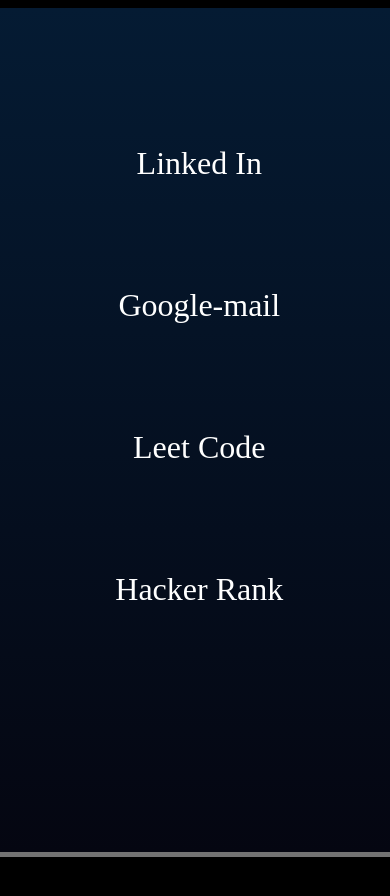
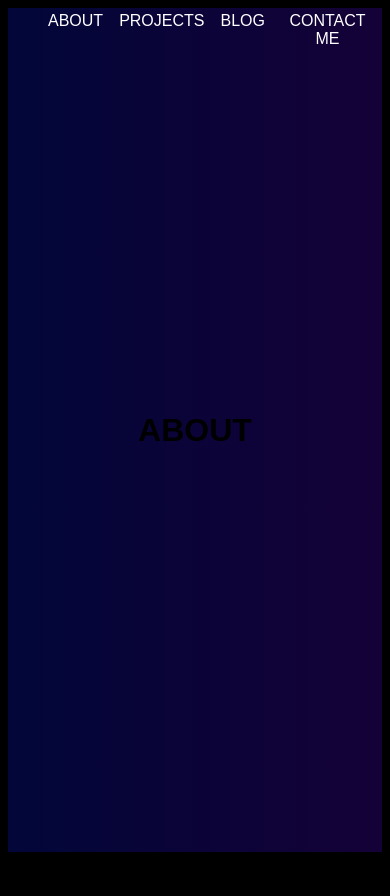
Before and after one commit to Shwetha-75/portfolio, a React (Create React App) app: page / in a window 390 px wide. Shown: the top 896 px of the page. Before the commit the page ends 844 px from the top, so only its background shows below. Built offline with nearby package versions, Linux system fonts and the light colour scheme.

Commit message:
Comming the changes in entire landing page section

```diff
--- a/package.json
+++ b/package.json
@@ -12,6 +12,7 @@
     "@testing-library/react": "^13.4.0",
     "@testing-library/user-event": "^13.5.0",
     "bootstrap": "^4.0.0-alpha.6",
+    "portfolio": "file:",
     "react": "^18.3.1",
     "react-bootstrap": "^0.32.4",
     "react-dom": "^18.3.1",
@@ -20,6 +21,7 @@
     "react-parallax": "^3.5.1",
     "react-responsive-modal": "^6.4.2",
     "react-scripts": "5.0.1",
+    "react-scroll": "^1.9.0",
     "react-scroll-to-top": "^3.0.0",
     "react-slick": "^0.30.2",
     "react-spring": "^9.7.3",
--- a/src/App.js
+++ b/src/App.js
@@ -4,8 +4,8 @@
 // import animatedGirl from './assets/animated-girl.gif';
 function App() {
   return (
-    <div>
-
+    <div >
+     {/* <h1 style={{color:'white',backgroundColor:'red'}} >Hello</h1> */}
      <Main/>
 
 
--- a/src/Component/Card.jsx
+++ b/src/Component/Card.jsx
@@ -1,13 +1,27 @@
 import React from 'react'
 import "./card.css";
-import { SlArrowDown } from "react-icons/sl";
+
 export default function Card(props) {
   const [onHoverMail,setOnHoverMail]=React.useState(false);
   const [onHoverLinkedIn,setOnHoverLinkedIn]=React.useState(false);
   const [onHoverLeetCode,setOnHoverLeetCode]=React.useState(false);
   const [onHoverHackerRank,setOnHoverHackerRank]=React.useState(false);
 
+  const handleOnClickLinkedIn=()=>{
+    window.open('https://www.linkedin.com/in/shwetha-k-0948ab228/','')
+  }
 
+  const handleOnClickHackerRank=()=>{
+    window.open('https://www.hackerrank.com/profile/shwetha_675','')
+  }
+
+  const handleOnClickLeetCode=()=>{
+    window.open('https://leetcode.com/SHWETHA_K/','')
+  }
+
+  const handleOnClickGmail=()=>{
+    window.open('mailto:shwethak412@gmail.com','')
+  }
   return (
     <div >
 
@@ -17,12 +31,21 @@
         <ul>
 
         <li
+        style={{
+          marginTop:'2%'
+        }}
+        onClick={handleOnClickLinkedIn}
         className={onHoverLinkedIn?'linkedIn-tag':''}
         onMouseOver={()=>setOnHoverLinkedIn(true)}
         onMouseLeave={()=>setOnHoverLinkedIn(false)}>
             Linked In
           </li>
-          <li>
+          <li
+          onClick={handleOnClickGmail}
+          >
+
+
+
            <div onMouseOver={()=>setOnHoverMail(true)} onMouseLeave={()=>setOnHoverMail(false)} className={onHoverMail?'google-tag-div--g':""} style={{display:'inline-flex'}}>G</div>
            <div onMouseOver={()=>setOnHoverMail(true)} onMouseLeave={()=>setOnHoverMail(false)} className={onHoverMail?'google-tag-div--o-1':""} style={{display:'inline-flex'}}>o</div>
            <div onMouseOver={()=>setOnHoverMail(true)} onMouseLeave={()=>setOnHoverMail(false)} className={onHoverMail?'google-tag-div--o':""} style={{display:'inline-flex'}}>o</div>
@@ -34,6 +57,7 @@
 
           </li>
           <li
+          onClick={handleOnClickLeetCode}
           className={onHoverLeetCode?'leetcode-tag':''}
           onMouseOver={()=>setOnHoverLeetCode(true)}
           onMouseLeave={()=>setOnHoverLeetCode(false)}
@@ -41,12 +65,12 @@
            Leet Code
           </li>
           <li
+          onClick={handleOnClickHackerRank}
           className={onHoverHackerRank?'hackerRank-tag':''}
           onMouseOver={()=>setOnHoverHackerRank(true)}
           onMouseLeave={()=>setOnHoverHackerRank(false)} >
            Hacker Rank
           </li>
-
         </ul>
         <div onClick={props.handleOnClickStatus}>
 
--- a/src/Component/Main.jsx
+++ b/src/Component/Main.jsx
@@ -1,232 +1,198 @@
-// import React from 'react'
-// import Name from './Name';
-// import Contact from './Contact';
-// import { PiLessThan } from "react-icons/pi";
-// // import Slider from 'react-slick';
-// import 'slick-carousel/slick/slick.css';
-// import 'slick-carousel/slick/slick-theme.css';
-// import GridCard from './Card';
-// import { BiSolidUpArrow } from "react-icons/bi";
-// // import ScrollToTop from "react-scroll-to-top";
-// // import { TfiArrowCircleUp } from "react-icons/tfi";
-// // import  {useInView } from 'react-intersection-observer';
-// // import Slide from '@mui/material/Slide';
-// export default function Main() {
+import React, { useState } from "react";
+import { Link} from "react-scroll";
+import "./card.css"
 
-//   const [cursor,setCursor]=React.useState({x:0,y:0});
+export default function App() {
+
+  const[status,setStatus]=React.useState(false);
+  const [onHoverMail,setOnHoverMail]=React.useState(false);
+const [onHoverLinkedIn,setOnHoverLinkedIn]=React.useState(false);
+const [onHoverLeetCode,setOnHoverLeetCode]=React.useState(false);
+const [onHoverHackerRank,setOnHoverHackerRank]=React.useState(false);
+
+const handleOnClickLinkedIn=()=>{
+ window.open('https://www.linkedin.com/in/shwetha-k-0948ab228/','')
+}
+
+const handleOnClickHackerRank=()=>{
+ window.open('https://www.hackerrank.com/profile/shwetha_675','')
+}
+
+const handleOnClickLeetCode=()=>{
+ window.open('https://leetcode.com/SHWETHA_K/','')
+}
+
+const handleOnClickGmail=()=>{
+ window.open('mailto:shwethak412@gmail.com','')
+}
+ const handleOnClickStatus=()=>{
+   setStatus(!status);
+ }
+
+  const [activeSection, setActiveSection] = useState("about");
+  const [fadeOut, setFadeOut] = useState(false);
+
+  const handleSetActive = (to) => {
+    setFadeOut(true); // Start fading out current section
+
+    // Delay switching section until the fade out is done
+    setTimeout(() => {
+      setActiveSection(to);
+      setFadeOut(false); // Remove fade effect for the new section
+    }, 600);
+  };
+
+  return (
+    <div className="App">
+      <header className="nav">
+        <nav className="nav__container__actions">
+          <ul>
+            <li>
+              <Link
+                activeClass="active"
+                smooth
+                spy
+                to="about"
+                onClick={() => handleSetActive("about")}>
+                ABOUT
+              </Link>
+            </li>
+            <li>
+              <Link
+                activeClass="active"
+                smooth
+                spy
+                to="projects"
+                onClick={() => handleSetActive("projects")}>
+                PROJECTS
+              </Link>
+            </li>
+            <li>
+              <Link
+                activeClass="active"
+                smooth
+                spy
+                to="blog"
+                onClick={() => handleSetActive("blog")}>
+                BLOG
+              </Link>
+            </li>
+            <li>
+              <Link
+                activeClass="active"
+                smooth
+                spy
+                to="contact"
+                onClick={() => handleSetActive("contact")}
+              >
+                CONTACT ME
+              </Link>
+            </li>
+          </ul>
+        </nav>
+      </header>
+
+
+      <section
+
+        id="about"
+        className={`section
+          ${activeSection === "about" ?
+             "active-section" : "hidden-section"}
+             ${fadeOut && activeSection === "about" ? "fade-out" : ""}`}
+      >
+        ABOUT
+      </section>
+
+      <section
+        id="projects"
+        className={`section ${activeSection ===
+          "projects" ?
+          "active-section" :
+          "hidden-section"} ${fadeOut &&
+            activeSection === "projects" ? "fade-out" : ""}`}
+      >
+        PROJECTS
+      </section>
+
+      <section
+        id="blog"
+        className={`section
+          ${activeSection === "blog" ? "active-section" : "hidden-section"}
+          ${fadeOut && activeSection === "blog" ? "fade-out" : ""}`}
+      >
+        BLOG
+      </section>
+
+      <section
+        id="contact"
+        className={`section
+          ${activeSection === "contact" ? "active-section" : "hidden-section"}
+          ${fadeOut && activeSection === "contact" ? "fade-out" : ""}`}
+      >
+        CONTACT ME
+
+      <nav
+      id={status?"myNav":"hidden"}
+           className="div-tag-navigation-bar">
+        <ul
+        style={{
+          listStyle:'none'
+        }}
+        >
+
+        <li
+        style={{
+          marginTop:'2%'
+        }}
+        onClick={handleOnClickLinkedIn}
+        className={onHoverLinkedIn?'linkedIn-tag':''}
+        onMouseOver={()=>setOnHoverLinkedIn(true)}
+        onMouseLeave={()=>setOnHoverLinkedIn(false)}>
+            Linked In
+          </li>
+          <li
+          onClick={handleOnClickGmail}
+          >
 
 
 
-//   React.useEffect(() => {
-//     const handleMouseMove = (e) => {
-//       setCursor({ x: e.clientX, y: e.clientY });
-//     };
+           <div onMouseOver={()=>setOnHoverMail(true)} onMouseLeave={()=>setOnHoverMail(false)} className={onHoverMail?'google-tag-div--g':""} style={{display:'inline-flex'}}>G</div>
+           <div onMouseOver={()=>setOnHoverMail(true)} onMouseLeave={()=>setOnHoverMail(false)} className={onHoverMail?'google-tag-div--o-1':""} style={{display:'inline-flex'}}>o</div>
+           <div onMouseOver={()=>setOnHoverMail(true)} onMouseLeave={()=>setOnHoverMail(false)} className={onHoverMail?'google-tag-div--o':""} style={{display:'inline-flex'}}>o</div>
+           <div onMouseOver={()=>setOnHoverMail(true)} onMouseLeave={()=>setOnHoverMail(false)} className={onHoverMail?'google-tag-div--g':""} style={{display:'inline-flex'}}>g</div>
+           <div onMouseOver={()=>setOnHoverMail(true)} onMouseLeave={()=>setOnHoverMail(false)} className={onHoverMail?'google-tag-div--l':""} style={{display:'inline-flex'}}>l</div>
+           <div onMouseOver={()=>setOnHoverMail(true)} onMouseLeave={()=>setOnHoverMail(false)} className={onHoverMail?'google-tag-div--e':""} style={{display:'inline-flex'}}>e</div>
+           <div onMouseOver={()=>setOnHoverMail(true)} onMouseLeave={()=>setOnHoverMail(false)} className={onHoverMail?'google-tag-div---':""} style={{display:'inline-flex'}}>-</div>
+           <div onMouseOver={()=>setOnHoverMail(true)} onMouseLeave={()=>setOnHoverMail(false)} className={onHoverMail?'google-tag-div--mail':''} style={{display:'inline-flex'}}>{" "}mail</div>
 
-//     document.addEventListener('mousemove', handleMouseMove);
-//     return () => {
-//       document.removeEventListener('mousemove', handleMouseMove);
-//     };
-//   }, []);
-
-//   const [status,setStatus]=React.useState(false);
-//   const handleOnClickSetStatus=()=>{
-//     setStatus(!status)
-//   }
-//   // const [isVisible, setIsVisible] = React.useState(false);
-
-//   // Show button when page is scrolled down 300px
-//   // const toggleVisibility = () => {
-//   //     if (window.pageYOffset > 300) {
-//   //         setIsVisible(true);
-//   //     } else {
-//   //         setIsVisible(false);
-//   //     }
-//   // };
-
-//   // Scroll to top
-//   // const scrollToTop = () => {
-//   //     window.scrollTo({
-//   //         top: 0,
-//   //         behavior: 'smooth'
-//   //     });
-//   // };
-
-//   // React.useEffect(() => {
-//   //     window.addEventListener('scroll', toggleVisibility);
-//   //     return () => {
-//   //         window.removeEventListener('scroll', toggleVisibility);
-//   //     };
-//   // }, []);
-
-//   const [isVisible,setIsVisible]=React.useState(false);
-//   const toggleMoveTop=()=>{
-//     if(window.pageYOffset>300)
-//       {
-//         setIsVisible(true);
-//       }
-//       else{
-//         setIsVisible(false);
-//       }
-//   }
-//   const handleOnScroll=()=>{
-//        window.scrollTo({
-//         top:0,
-//         behavior:'smooth'
-//        })
-//   }
-//   React.useEffect(()=>{
-
-//     document.addEventListener('scroll', toggleMoveTop);
-//     return () => {
-//       document.removeEventListener('scroll', toggleMoveTop);
-//     };
-//   },[]);
-//     // const settings = {
-//     //   dots: true,
-//     //   infinite: false,
-//     //   speed: 500,
-//     //   slidesToShow: 1,
-//     //   slidesToScroll: 1,
-//     //   vertical: true, // To scroll vertically like pages
-//     //   verticalSwiping: true,
-//     // };
-
-//     // const pages = [
-//     //   { id: 1, content: 'Page 1 Content' },
-//     //   { id: 2, content: 'Page 2 Content' },
-//     //   { id: 3, content: 'Page 3 Content' },
-//     //   // Add more pages as needed
-//     // ];
-
-//   const handleOnClickGmail=()=>{
-//     window.open('mailto:shweetha.sweety17@gmail.com','')
-//   }
-
-//   const handleOnClickLinkedIn=()=>{
-//     window.open('https://www.linkedin.com/in/shwetha-k-0948ab228/','')
-//   }
+          </li>
+          <li
+          onClick={handleOnClickLeetCode}
+          className={onHoverLeetCode?'leetcode-tag':''}
+          onMouseOver={()=>setOnHoverLeetCode(true)}
+          onMouseLeave={()=>setOnHoverLeetCode(false)}
+          >
+           Leet Code
+          </li>
+          <li
+          onClick={handleOnClickHackerRank}
+          className={onHoverHackerRank?'hackerRank-tag':''}
+          onMouseOver={()=>setOnHoverHackerRank(true)}
+          onMouseLeave={()=>setOnHoverHackerRank(false)} >
+           Hacker Rank
+          </li>
+        </ul>
+        <div onClick={handleOnClickStatus}>
 
 
-//   return (
-//     <div>
+       </div>
 
-//         <Name/>
-//         <GridCard/>
-//    <div className={`div-tag-arrow ${isVisible? 'visible':''}`}  >
-//    < BiSolidUpArrow  onClick={handleOnScroll} visibility={isVisible} size={50}/>
-//    </div>
-//          {/* <button
-//             className={`move-to-top ${isVisible ? 'visible' : ''}`}
-//             onClick={scrollToTop}
-
-//         >
-//             Top
-//         </button> */}
-//         <Contact handleOnClickSetStatus={handleOnClickSetStatus}  />
+        </nav>
 
 
-// <div id={status ?'myNav':'hidden'} className="overlay">
-//   <p style={{textAlign:'center'}}>Drop Your Message</p>
-//   {/* <div  className="closebtn" onClick={()=>setStatus(false)}>&times;</div> */}
-//   <PiLessThan className="closebtn" size={0} onClick={()=>setStatus(false)}/>
-//   <div className="overlay-content">
-//     <p onClick={handleOnClickGmail} className="gmail-tag">Gmail</p>
-//     <p onClick={handleOnClickLinkedIn}  className="linkedin-tag">LinkedIn</p>
+      </section>
+      </div>
 
-
-//   </div>
-// </div>
-
-// {status &&  (<div>
-
-// <div
-//         className="cursor-shadow"
-//         style={{ left: `${cursor.x}px`, top:`${ cursor.y}px` }}
-//       ></div>
-//       <h1>hello</h1>
-//       <div
-//         className="cursor-text"
-//         style={{ left: `${cursor.x}px`, top:`{${cursor.y }+ 30}px` }}
-//       >
-//         Your Text Here
-//       </div>
-// </div>)}
-
-// {status===false&&  (<div>
-
-//   <div
-//           className="cursor-shadow-another"
-//           style={{ left: `${cursor.x}px`, top:`${ cursor.y}px` }}
-//         ></div>
-//         <h1>hello</h1>
-//         <div
-//           className="cursor-text-another"
-//           style={{ left: `${cursor.x}px`, top:`{${cursor.y }+ 30}px` }}
-//         >
-//           Your Text Here
-//         </div>
-//   </div>)}
-
-// {/* <div style={{ height: '100vh', overflow: 'hidden' }}>
-//       <Slider {...settings}>
-//         {pages.map(page => (
-//           <div key={page.id} style={{ height: '100vh', display: 'flex', alignItems: 'center', justifyContent: 'center' }}>
-//             <h2>{page.content}</h2>
-//           </div>
-//         ))}
-//       </Slider>
-//     </div> */}
-
-
-// {/* <h1>Hello, world!</h1>
-// <h1>Hello, world!</h1>
-
-// <h1>Hello, world!</h1>
-
-// <h1>Hello, world!</h1>
-
-// <h1>Hello, world!</h1>
-
-// <h1>Hello, world!</h1>
-
-// <h1>Hello, world!</h1>
-
-// <h1>Hello, world!</h1>
-
-// <h1>Hello, world!</h1>
-
-// <h1>Hello, world!</h1>
-
-// <h1>Hello, world!</h1>
-
-// <h1>Hello, world!</h1>
-
-// <h1>Hello, world!</h1>
-
-// <h1>Hello, world!</h1>
-
-// <h1>Hello, world!</h1>
-
-// <h1>Hello, world!</h1>
-
-//       <div style={{ marginTop: "150vh" }} />
-//       <ScrollToTop color='white' smooth /> */}
-//     </div>
-//   )
-// }
-import React from "react";
-import Card from "./Card";
-  export default function Main(){
-    const[status,setStatus]=React.useState(false);
-    const handleOnClickStatus=()=>{
-      setStatus(!status);
-    }
-    return (
-      <div>
-   <Card
-   status={status}
-   handleOnClickStatus={handleOnClickStatus}
-   />
-      </div>
-    )
-  }
+  );
+}
--- a/src/Component/card.css
+++ b/src/Component/card.css
@@ -32,7 +32,7 @@
     text-align: center;
     text-decoration: none;
     list-style: none;
-    margin-top:5%;
+    margin-top:95%;
     transition: all  0.5s ease-in-out;
 
  }
@@ -43,7 +43,9 @@
   #myNav{
     transition: all 0.5s  ease-in-out;
     height:100vh;
+
   }
+
   #hidden{
     transition: all  0.9s ease-in-out;
     height:100vh;
@@ -54,8 +56,8 @@
 }
 .arrow-tag{
   position: fixed;
-margin-left: 45%;
-opacity:0;
+  margin-left: 45%;
+  opacity:0;
 
 
 }
@@ -67,25 +69,25 @@
 }
 .div-tag-navigation-bar>ul>li{
   margin-top:7%;
-  margin-left:45%;
+
 }
 .arrow-tag-hidden{
 
 }
-@media(max-width:1024px) {
+@media(max-width:900px) {
   .div-tag-navigation-bar>ul>li{
         text-align: center;
         text-decoration: none;
         list-style: none;
-        margin-top:30%;
+        margin-top:28%;
         margin-left:-9%;
         font-family: 'Times New Roman', Times, serif;
-        font-size: 2rem;
+        font-size: 1.3rem;
      }
 
      .arrow-tag{
       position: fixed;
-    margin-left: 45%;
+       margin-left: 45%;
 
 
     }
--- a/src/index.css
+++ b/src/index.css
@@ -2,6 +2,78 @@
     background-color: black;
 }
 
-*{
-    overflow-x: hidden;
-}
+
+.App {
+    font-family: sans-serif;
+    text-align: center;
+    width:100%;
+    background: #000000;
+
+  }
+  body {
+    background-color: #000000;
+  }
+  .section {
+    display: grid;
+    place-items: center;
+    width: 100%;
+    height: 100vh;
+    font-size: 32px;
+    font-weight: bold;
+    transition: opacity 1s ease, transform 0.9s ease;
+  }
+
+  /* Hidden sections are set to opacity 0 and translated up */
+  .hidden-section {
+    opacity: 0;
+    transform: translateY(-20px);
+    visibility: hidden; /* Ensure the hidden sections are not interactable */
+  }
+
+  /* Active section styles */
+  .active-section {
+    opacity: 1;
+    transform: translateY(0);
+    visibility: visible;
+  }
+
+  /* Fade out class for smooth transition */
+  .fade-out {
+    opacity: 0;
+    transform: translateY(-100px); /* Slide out to the top */
+  }
+
+  /* Specific section styling */
+  #about,
+  #projects,
+  #blog,
+  #contact {
+    background: rgb(5, 7, 39);
+    background: linear-gradient(90deg, rgb(2, 6, 57) 0%, hsl(261, 96%, 11%) 100%);
+  }
+
+  .nav {
+    display: flex;
+    align-items: center;
+    position: fixed;
+    top: -5px;
+    z-index: 9999;
+    height: 70px;
+    width: calc(100% - 1.5rem);
+    background-color:transparent;
+    color: white;
+  }
+
+  .nav__container__actions ul {
+    display: flex;
+    gap: 1rem;
+    list-style: none;
+  }
+
+  .nav__container__actions li {
+    cursor: pointer;
+  }
+
+  .nav__container__actions li:hover {
+    text-decoration: underline;
+  }
```
Also changed, not shown: 1 other file (tests, documents, lock files or other folders).
